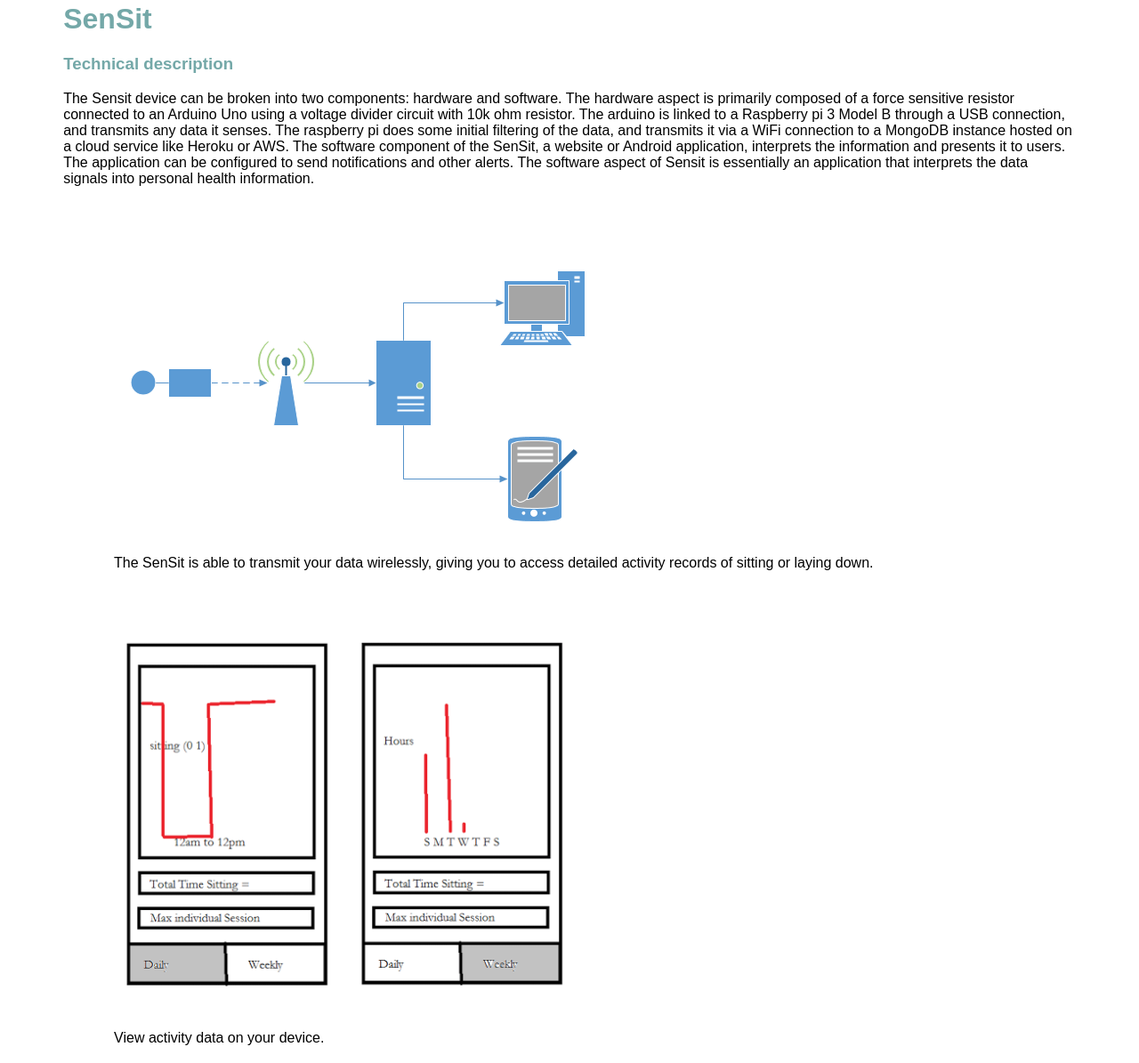
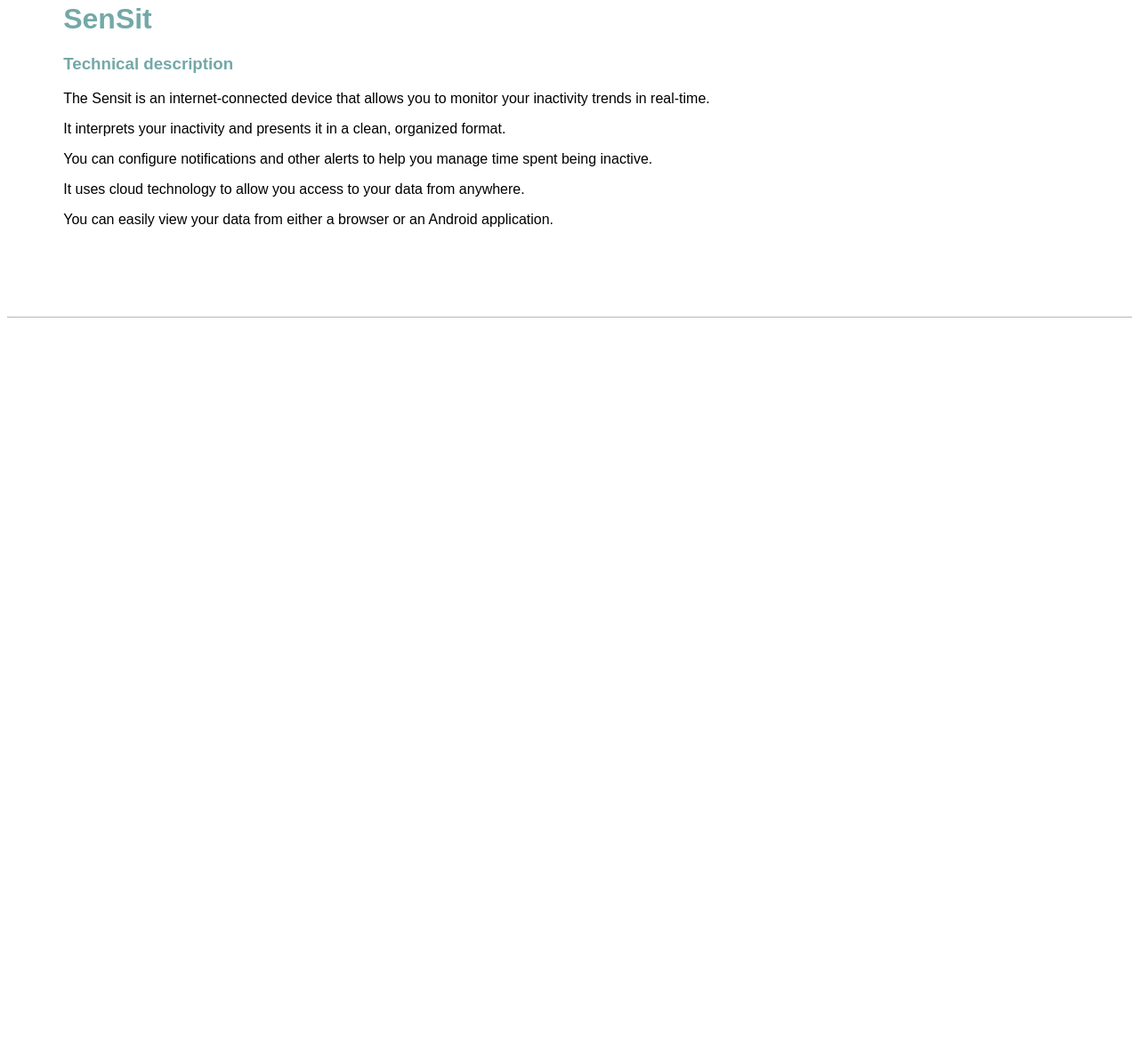
Before and after one commit to jlemus1234/BME, a plain HTML site: page projectSite/design.html in a window 1280 px wide. Shown: the part 98-1293 px from the top of the page at 89% size. After the commit the page ends 800 px from the top, so only its background shows below. Drawn offline with Linux system fonts and the light colour scheme.

Commit message:
Made design tab less technical and removed images

```diff
--- a/projectSite/design.html
+++ b/projectSite/design.html
@@ -20,16 +20,19 @@
     <div>
       <h1 class = pageTitles> SenSit </h1>
       <h3 class = pageTitles> Technical description </h3>
-      <p> The Sensit device can be broken into two components: hardware and software. The hardware aspect is primarily composed of a force sensitive resistor connected to an Arduino Uno using a voltage divider circuit with 10k ohm resistor. The arduino is linked to a Raspberry pi 3 Model B through a USB connection, and transmits any data it senses. The raspberry pi does some initial filtering of the data, and transmits it via a WiFi connection to a MongoDB instance hosted on a cloud service like Heroku or AWS. The software component of the SenSit, a website or Android application, interprets the information and presents it to users. The application can be configured to send notifications and other alerts. The software aspect of Sensit is essentially an application that interprets the data signals into personal health information.
+      <p>
+The Sensit is an internet-connected device that allows you to monitor your inactivity trends in real-time.
+</p>
+It interprets your inactivity and presents it in a clean, organized format.
+<p>
+You can configure notifications and other alerts to help you manage time spent being inactive.
+</p>
+<p>
+It uses cloud technology to allow you access to your data from anywhere.
+</p>
+<p>
+You can easily view your data from either a browser or an Android application.
       </p>
-      <div class = "designDiagrams">
-        <img class = "product" src = "img/SenSitNetworkDiagram.PNG" alt = "Device">
-        <p> The SenSit is able to transmit your data wirelessly, giving you to access detailed activity records of sitting or laying down. </p>
-      </div>
-      <div class = "designDiagrams">
-        <img class = "product" src = "img/UserInterface.PNG" alt = "Device">
-        <p> View activity data on your device. </p>
-      </div>
     </div>
   <footer>
   </footer>
```
Also changed, not shown: 1 other file.
